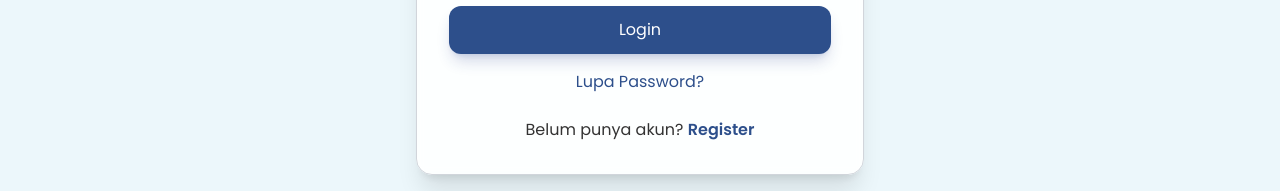
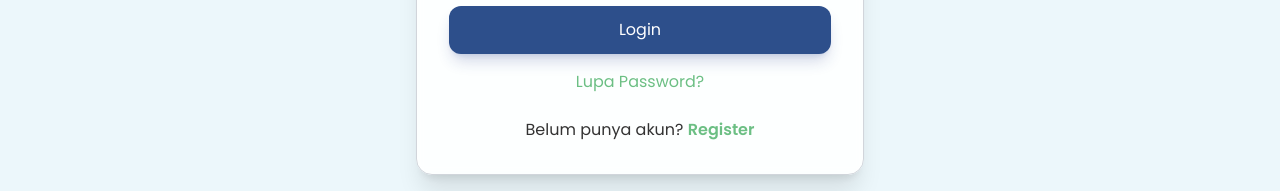
Before and after one commit to AhmadAzkia/adopt_pet, a Next.js app: page /login in a window 1280 px wide. Shown: the part 546-737 px from the top of the page. Built offline with nearby package versions, Linux system fonts and the light colour scheme.

Commit message:
update tampilan login

```diff
--- a/components/users/LoginForm.jsx
+++ b/components/users/LoginForm.jsx
@@ -225,7 +225,7 @@ export default function LoginForm() {
                 placeholder="Masukkan Email atau Username..."
                 value={formData.identifier}
                 onChange={handleChange}
-                className="w-full px-4 py-3 rounded-xl border border-gray-300 focus:border-blue-700 focus:ring focus:ring-blue-400 focus:ring-opacity-50 transition-all duration-300 bg-white/50 backdrop-blur-sm"
+                className="w-full px-4 py-3 rounded-xl border border-gray-300 focus:outline-none focus:ring-secondary focus:ring-2 transition-all duration-300 bg-white/50 backdrop-blur-sm"
                 required
               />
             </div>
@@ -243,7 +243,7 @@ export default function LoginForm() {
                 placeholder="Masukkan Password..."
                 value={formData.password}
                 onChange={handleChange}
-                className="w-full px-4 py-3 rounded-xl border border-gray-300 focus:border-blue-700 focus:ring focus:ring-blue-400 focus:ring-opacity-50 transition-all duration-300 bg-white/50 backdrop-blur-sm"
+                className="w-full px-4 py-3 rounded-xl border border-gray-300 focus:outline-none focus:ring-2 focus:ring-secondary transition-all duration-300 bg-white/50 backdrop-blur-sm"
                 required
               />
             </div>
@@ -259,7 +259,7 @@ export default function LoginForm() {
           <p className="mt-4 text-center text-gray-600">
             <button
               onClick={handleForgotPassword}
-              className="text-primary hover:text-[#1F3D73]"
+              className="text-secondary hover:text-[#4C8B5A] transition-colors duration-300"
             >
               Lupa Password?
             </button>
@@ -269,7 +269,7 @@ export default function LoginForm() {
             Belum punya akun?{" "}
             <Link
               href="/register"
-              className="font-semibold text-primary hover:text-[#1F3D73] transition-colors duration-300"
+              className="font-semibold text-secondary hover:text-[#4C8B5A] transition-colors duration-300"
             >
               Register
             </Link>
```
